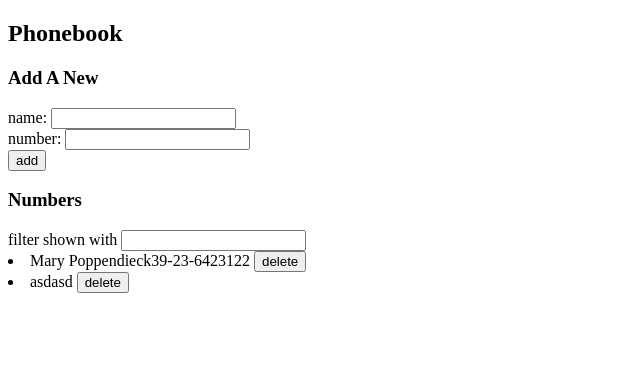
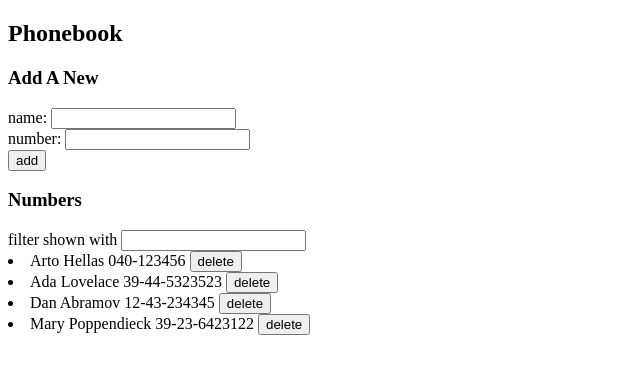
Before and after one commit to SidneyShaw7/FSO-challenges, a React (Vite) app in the folder part2/phonebook/: page / in a window 1280 px wide. Shown: the top 374 px of the page, without its empty margins (0-640 px from the left). Built offline with nearby package versions, Linux system fonts and the light colour scheme; data requests are answered from the project's data file.

Commit message:
challenge 2.14 completed. code added

```diff
--- a/part2/phonebook/db.json
+++ b/part2/phonebook/db.json
@@ -1,14 +1,24 @@
 {
   "persons": [
+    {
+      "name": "Arto Hellas",
+      "number": "040-123456",
+      "id": 1
+    },
+    {
+      "name": "Ada Lovelace",
+      "number": "39-44-5323523",
+      "id": 2
+    },
+    {
+      "name": "Dan Abramov",
+      "number": "12-43-234345",
+      "id": 3
+    },
     {
       "name": "Mary Poppendieck",
       "number": "39-23-6423122",
       "id": 4
-    },
-    {
-      "name": "asd",
-      "number": "asd",
-      "id": 10
     }
   ]
 }
--- a/part2/phonebook/src/App.jsx
+++ b/part2/phonebook/src/App.jsx
@@ -11,13 +11,11 @@ function App() {
   const [searchInput, setSearchInput] = useState("");
 
   useEffect(() => {
-    numberService // force break
-      .getAll()
-      .then((initialPeople) => {
-        setPeople(initialPeople);
-        console.log(typeof initialPeople);
-        console.log(initialPeople);
-      });
+    numberService.getAll().then((initialPeople) => {
+      setPeople(initialPeople);
+      // console.log(typeof initialPeople);
+      // console.log(initialPeople);
+    });
   }, []);
 
   return (
--- a/part2/phonebook/src/components/Filter.jsx
+++ b/part2/phonebook/src/components/Filter.jsx
@@ -1,8 +1,9 @@
-import People from "./People";
+import Person from "./Person";
+import React from "react";
 
 const Filter = ({ people, setPeople, searchInput, setSearchInput }) => {
-  console.log(typeof people);
-  console.log(people);
+  // console.log(typeof people);
+  // console.log(people);
   const filteredPeople = people.filter((person) =>
     person.name.toLowerCase().includes(searchInput.toLowerCase())
   );
@@ -10,12 +11,14 @@ const Filter = ({ people, setPeople, searchInput, setSearchInput }) => {
     <>
       filter shown with <input type="search" onChange={setSearchInput} />
       {filteredPeople.map((person) => (
-        <People
-          key={person.id}
-          setPeople={setPeople}
-          people={people}
-          person={person}
-        />
+        <li key={person.id}>
+          <Person
+            key={person.id}
+            setPeople={setPeople}
+            people={people}
+            person={person}
+          />
+        </li>
       ))}
     </>
   );
--- a/part2/phonebook/src/components/Form.jsx
+++ b/part2/phonebook/src/components/Form.jsx
@@ -15,7 +15,15 @@ const Form = ({
     const nameObject = {
       name: newName,
       number: newNumber,
+      id: newNumber,
     };
+
+    const personExist = people.some((person) => person.id === nameObject.id);
+    personExist
+      ? alert(`${nameObject.name} is already added to phonebook`)
+      : setPeople(people.concat(nameObject));
+    setNewNumber("");
+    setNewName("");
 
     numberServise // force break
       .create(nameObject)
@@ -24,14 +32,6 @@ const Form = ({
         setNewName("");
         setNewNumber("");
       });
-
-    const personExist = people.some((person) => person.id === nameObject.id);
-
-    personExist
-      ? alert(`${nameObject.name} is already added to phonebook`)
-      : setPeople(people.concat(nameObject));
-    setNewNumber("");
-    setNewName("");
   };
   return (
     <form onSubmit={addName}>
--- a/part2/phonebook/src/components/People.jsx
+++ /dev/null
@@ -1,34 +0,0 @@
-import numberService from "../services/Numbers";
-
-const People = ({ setPeople, people, person }) => {
-  const handleDelete = (id) => {
-    console.log(person.id);
-    numberService // force break
-      .deletePerson(id)
-      .then((formatedPeople) => {
-        setPeople(formatedPeople);
-        console.log(formatedPeople);
-        console.log(person.id);
-        console.log(people);
-      });
-  };
-  return (
-    <>
-      <li key={person.id}>
-        {person.name}
-        {person.number}{" "}
-        <button onClick={() => handleDelete(person.id)}>delete</button>
-      </li>
-    </>
-    // <ul>
-    //   {people.map((person) => (
-    //     <li key={person.name}>
-    //       {person.name} {person.number}{" "}
-    //       <button onClick={() => handleDelete(person.id)}>delete</button>
-    //     </li>
-    //   ))}
-    // </ul>
-  );
-};
-
-export default People;
--- /dev/null
+++ b/part2/phonebook/src/components/Person.jsx
@@ -0,0 +1,27 @@
+import numberService from "../services/Numbers";
+
+const Person = ({ setPeople, person }) => {
+  const handleDelete = (id) => {
+    if (window.confirm(`Delete ${person.name}?`)) {
+      numberService
+        .deletePerson(id)
+        .then(() => {
+          numberService.getAll().then((updatedPeople) => {
+            setPeople(updatedPeople);
+          });
+        })
+        .catch((error) => {
+          alert(error);
+          console.log(error);
+        });
+    }
+  };
+  return (
+    <>
+      {person.name} {person.number}{" "}
+      <button onClick={() => handleDelete(person.id)}>delete</button>
+    </>
+  );
+};
+
+export default Person;
```
